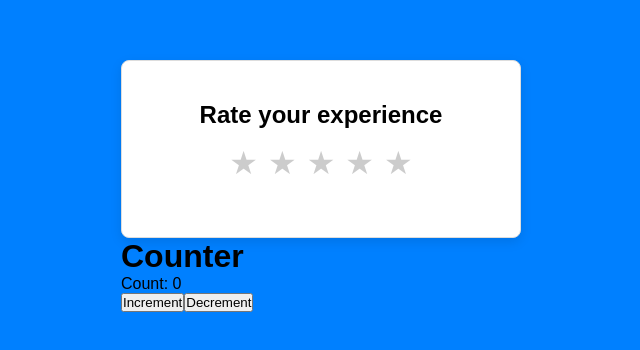
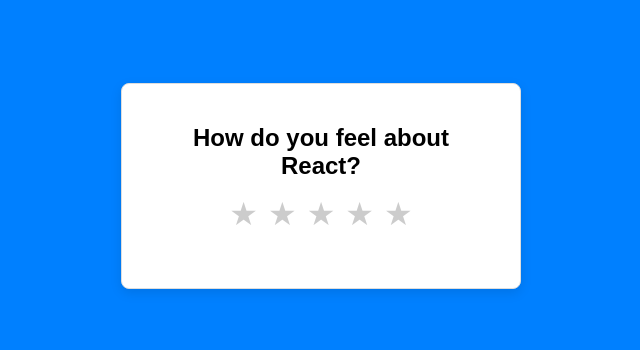
Before and after one commit to aarusa/react, a React (Vite) app in the folder react/modern-react-mini-projects/rating-ui/: page / in a window 1280 px wide. Shown: the part 214-564 px from the top of the page, without its empty margins (319-959 px from the left). Built offline with nearby package versions, Linux system fonts and the light colour scheme.

Commit message:
Custom color, heading, messages

```diff
--- a/react/modern-react-mini-projects/rating-ui/src/App.jsx
+++ b/react/modern-react-mini-projects/rating-ui/src/App.jsx
@@ -1,11 +1,11 @@
 import Rating from "./components/Rating";
-import Counter from "./components/Counter";
 
 const App = () => {
   return (
     <div>
-      <Rating />
-      <Counter />
+      <Rating heading = 'How do you feel about React?' color="red" feedback= {[
+        'Hate it', 'Dislike it', 'Meh', 'Like it', 'Love it'
+      ]}/>
     </div>
    );
 }
--- a/react/modern-react-mini-projects/rating-ui/src/components/Rating.jsx
+++ b/react/modern-react-mini-projects/rating-ui/src/components/Rating.jsx
@@ -1,6 +1,10 @@
 import { useState } from "react";
 
-const Rating = () => {
+const Rating = ({
+        heading = 'Rate Your Experience',
+        color = 'gold',
+        feedback = ['Terrible', 'Poor', 'Fair', 'Good', 'Excellent']
+    }) => {
 
     const [rating, setRating] = useState(0);
     const [hover, setHover] = useState(0);
@@ -9,7 +13,7 @@
 
     return (
         <div className="rating-container">
-            <h2>Rate your experience</h2>
+            <h2>{heading}</h2>
             <div className="stars">
                 {stars.map((star) => (
                     <span
@@ -17,11 +21,16 @@
                     onMouseEnter={()=> setHover(star)}
                     onMouseLeave={()=> setHover(0)}
                     key={star}
-                    className="star">
+                    className='star'
+                    style={{
+                        color: star <= (hover || rating) ? color : '#ccc'
+                    }}
+                    >
                         {'\u2605'}
                     </span>
                 ))}
             </div>
+            { rating > 0 && <p className="feedback">{feedback[rating-1]}</p> }
         </div>
   );
 }
```
